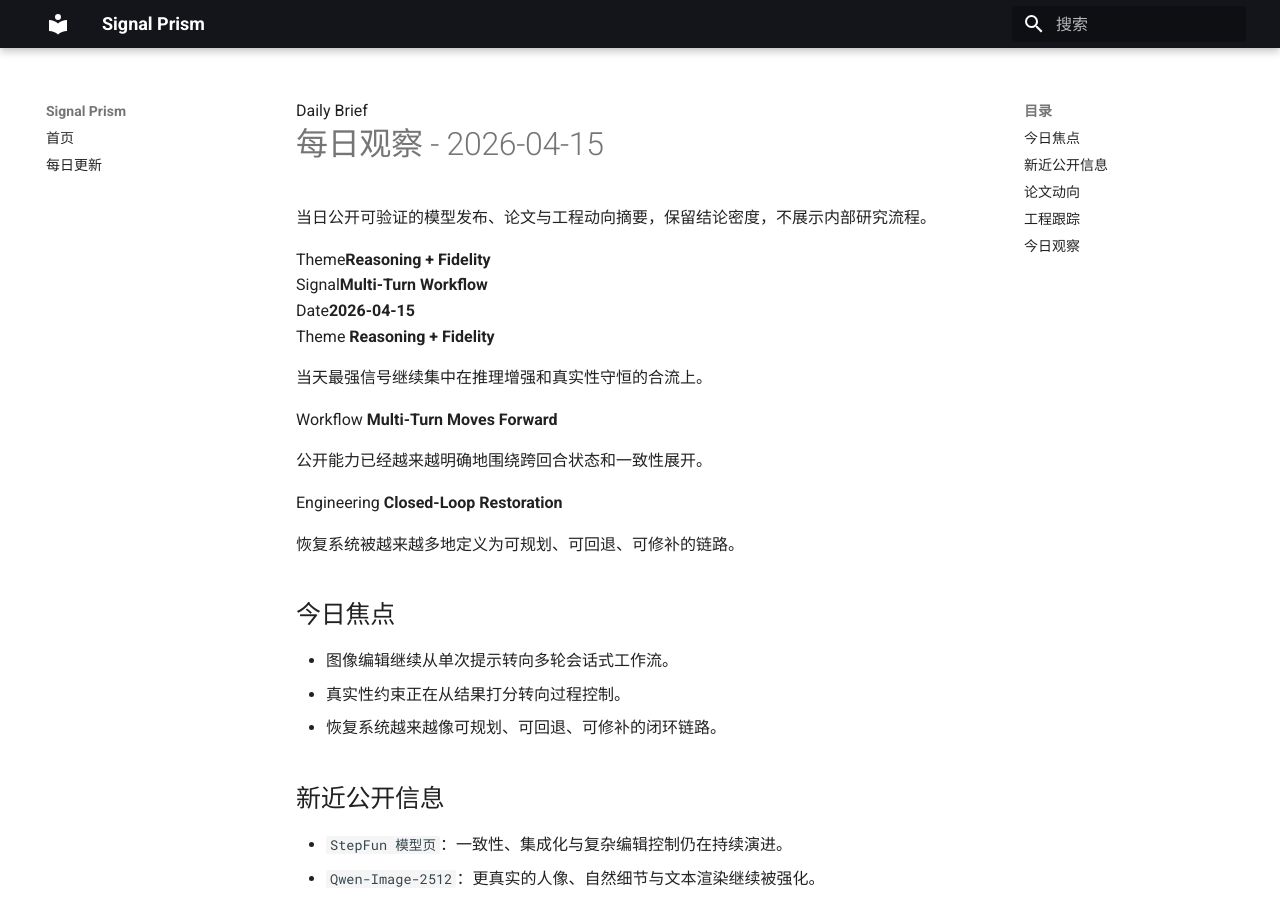
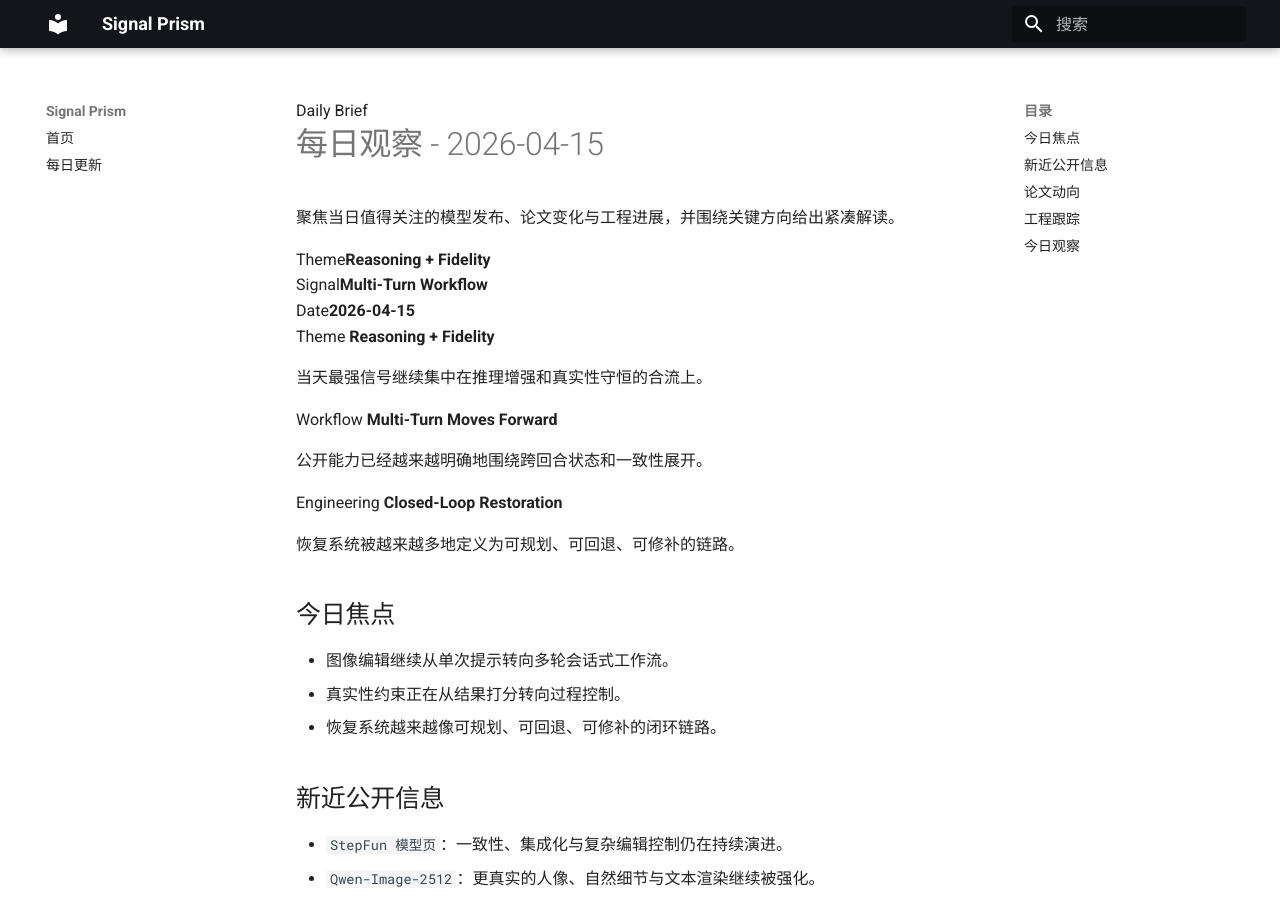
Before and after one commit to JacobLiuC/img_restoration, an MkDocs documentation site: the page built from public_docs/daily_updates/2026-04-15.md, in a window 1280 px wide and 900 px high. Built offline with MkDocs 1.6.1 and Material for MkDocs 9.7.7, drawn with Linux system fonts in a browser that asks for light colours; some of the changed text lies outside the part shown.

Commit message:
Remove internal/meta phrasing from public daily brief

```diff
--- a/public_docs/daily_updates/2026-04-15.md
+++ b/public_docs/daily_updates/2026-04-15.md
@@ -1,7 +1,7 @@
 <section class="report-hero brief-hero reveal-on-scroll">
   <div class="hero-kicker">Daily Brief</div>
   <h1 class="report-title">每日观察 - 2026-04-15</h1>
-  <p class="report-subtitle">当日公开可验证的模型发布、论文与工程动向摘要，保留结论密度，不展示内部研究流程。</p>
+  <p class="report-subtitle">聚焦当日值得关注的模型发布、论文变化与工程进展，并围绕关键方向给出紧凑解读。</p>
   <div class="report-stats">
     <div><span>Theme</span><strong>Reasoning + Fidelity</strong></div>
     <div><span>Signal</span><strong>Multi-Turn Workflow</strong></div>
@@ -59,5 +59,5 @@
 
 <section class="footer-note reveal-on-scroll">
   <div class="footer-note-label">Daily Summary</div>
-  <p>公开站日报只展示经过整理的对外摘要与关键判断，不公开自动抓取结果、内部注释或研究底稿。</p>
+  <p>本期重点围绕推理增强、真实性控制与闭环式恢复链路展开。</p>
 </section>
```
